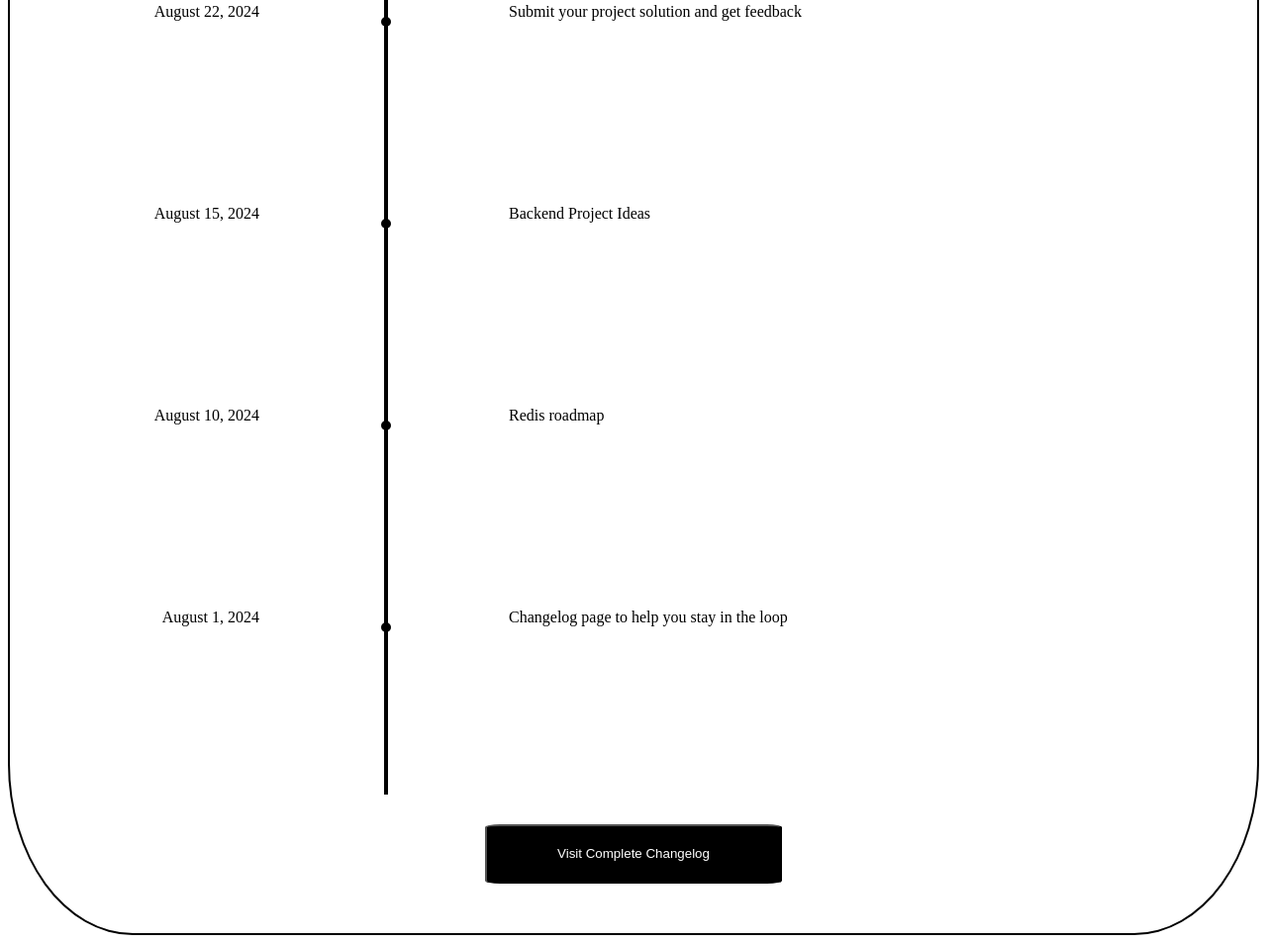
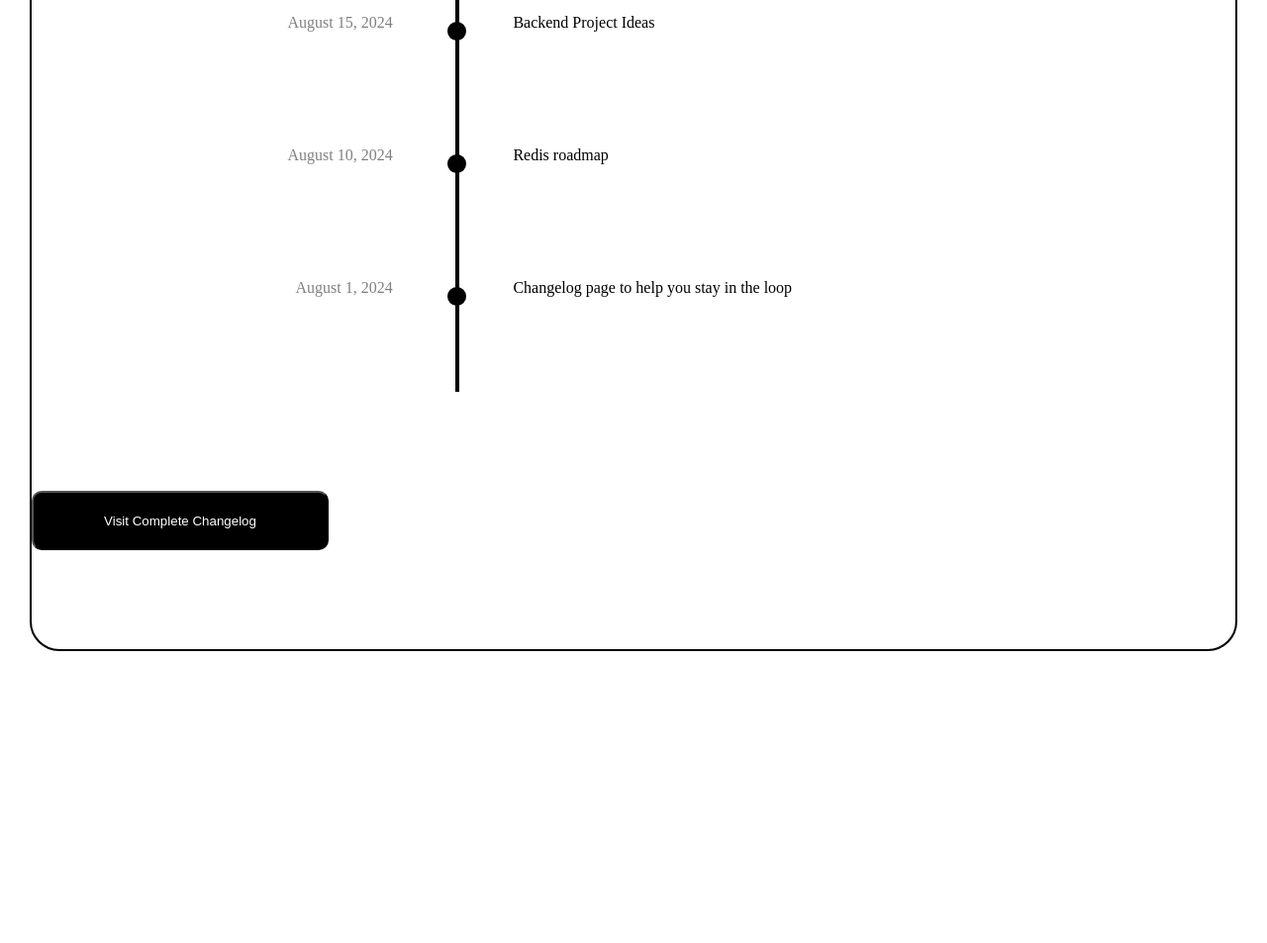
Before and after one commit to Khifayath007/Changelog-Component, a plain HTML site: page index.html in a window 1280 px wide. Shown: the part 799-1752 px from the top of the page at 99% size. After the commit the page ends 1487 px from the top, so only its background shows below. Drawn offline with Linux system fonts and the light colour scheme.

Commit message:
changelog component

```diff
--- a/index.html
+++ b/index.html
@@ -3,13 +3,14 @@
 <head>
     <meta charset="UTF-8">
     <meta name="viewport" content="width=device-width, initial-scale=1.0">
-    <title>Document</title>
+    <title>Changelog Component</title>
     <link rel="stylesheet" href="style.css">
 </head>
 <body>
     <h1>Changelog</h1>
     <p id="description">Here's everything we have shipped in the past few days</p>
     <div id="Changelog">
+        </div>
         <div id="element">
             <p id="left">September 3, 2024</p>
             <div id="middle">
@@ -66,7 +67,7 @@
             </div>
             <p id="right">Changelog page to help you stay in the loop</p>
         </div>
-        <input type="button" value="Visit Complete Changelog">
+         <button>Visit Complete Changelog</button>
     </div>
 </body>
 </html>
--- a/style.css
+++ b/style.css
@@ -1,34 +1,39 @@
+*{
+    margin:0;
+}
 body{
     border: 2px solid black;
-    border-radius: 10%;
+    border-radius:30px;
+    margin: 30px;
 }
 h1{
     text-align: center;
     padding-bottom: 20px;
+    margin-top: 50px;
 }
 #description{
     text-align: center;
-    padding-bottom: 30px;
+    padding-bottom: 100px;
+    color:grey;
 }
 #vr{
-    height: 200px;
+    height: 130px;
     width: 0;
     border:2px solid black ;
 }
 #circle{
-    width:6px;
-    height: 6px;
+    width:15px;
+    height: 15px;
     border:2px solid black;
     border-radius: 50%;
     background-color: black;
-    margin-right: -7px;
-    margin-top: 30px;
+    margin-right: -11px;
+    margin-top: 28px;
 }
 #Changelog{
     display:flex;
     flex-direction: column;
     align-items: center;
-    /* height: 800px; */
 }
 #element{
     display: flex;
@@ -37,21 +42,24 @@ h1{
 }
 #left{
     text-align: right;
-    width:20%;
+    width:30%;
+    margin-top: 20px;
+    color: grey;
 }
 #right{
     text-align: left;
     width:60%;
+    margin-top: 20px;
 }
 #middle{
     display: flex;
 }
-input{
+button{
     width: 300px;
     height: 60px;
-    border-radius:5%;
+    border-radius:10px;
     background-color: black;
-    margin-top: 30px;
-    margin-bottom: 50px;
+    margin-top: 100px;
+    margin-bottom: 100px;
     color: white;
 }
```
